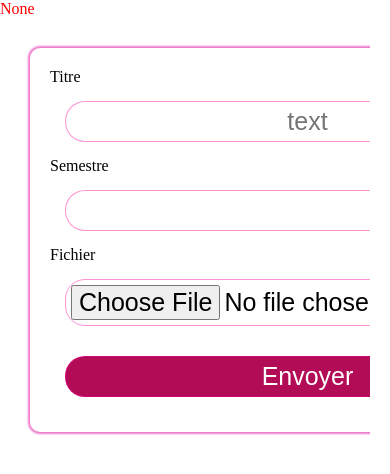
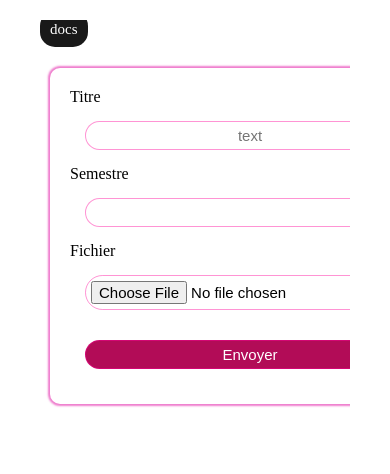
Before and after one commit to Djanfarouhanif/senddoc, a Django app: page /home in a window 390 px wide. Shown: the top 474 px of the page. Run offline with Django 5.2, Linux system fonts and the light colour scheme.

Commit message:
created the links for page

```diff
--- a/static/css/styles.css
+++ b/static/css/styles.css
@@ -12,7 +12,7 @@
 .download{
 
 
-
+   margin: 20px;
 }
 
 .input{
@@ -48,8 +48,20 @@
    border-radius: 10px;
 }
 
+@media only screen and (max-width:600px){
+    input, button{
+        font-size: 15px;
 
+    }
+    form{
+        width: 400px;
+
+    }
+}
 /*-------------and home page*/
+.doc-container{
+    margin: 20px;
+}
 .doc{
     display: flex;
     margin: 20px;
--- a/templates/index.html
+++ b/templates/index.html
@@ -13,7 +13,8 @@
         {% if message %}
 
         <div class="download">
-            <p style="color:red">{{message}}</p>
+            <a href="{% url 'docs' %}">docs</a>
+
             <div class="search">
                 <form action="" method="POST" enctype="multipart/form-data">
                     {% csrf_token %}
@@ -37,7 +38,10 @@
 
         <!-- all doc -->
          {% if docs %}
+         <div class="doc-container">
+            <a href="{% url 'home' %}">Envoyer un document</a>
             <div class="upload">
+
             {% for doc in docs %}
 
                <div class="doc">
@@ -48,6 +52,8 @@
                {% endfor %}
 
             </div>
+         </div>
+
         {% endif %}
     </div>
 
```
Also changed, not shown: db.sqlite3, 1 other file. Lines whose indentation alone changed are shown as unchanged.
